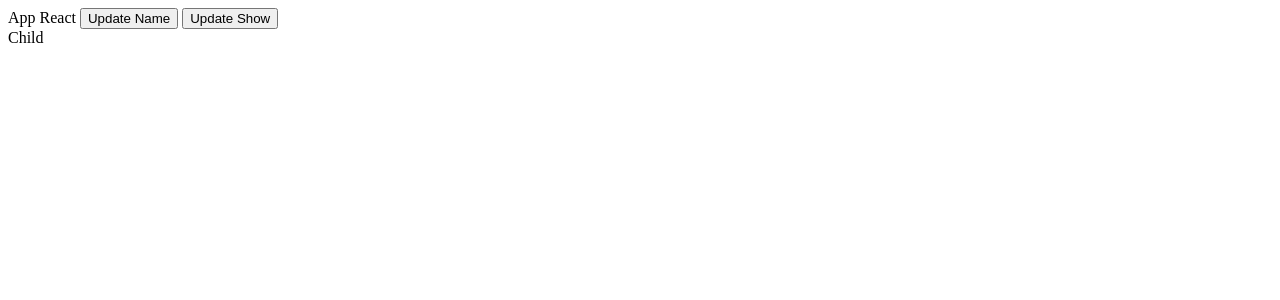
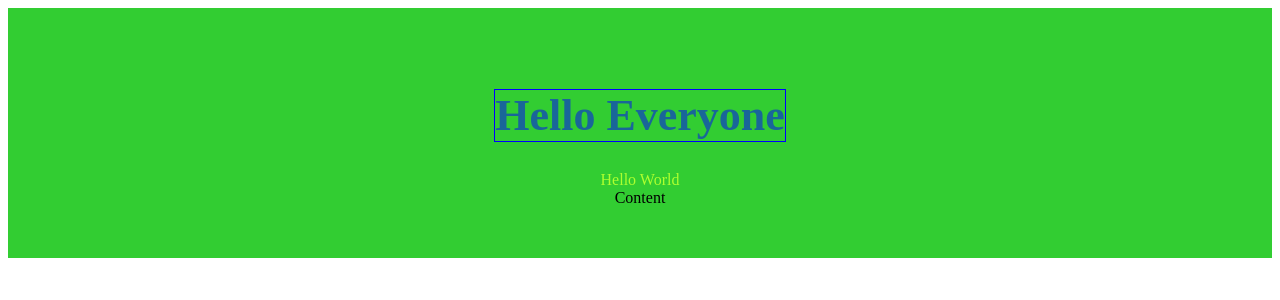
Before and after one commit to kalisubbaiya/react-js, a React (Create React App) app in the folder react-app/my-project/: page /content in a window 1280 px wide. Shown: the top 300 px of the page. Built offline with nearby package versions, Linux system fonts and the light colour scheme.

Commit message:
React workout

```diff
--- a/react-app/my-project/package.json
+++ b/react-app/my-project/package.json
@@ -8,7 +8,9 @@
     "@testing-library/user-event": "^13.5.0",
     "react": "^18.2.0",
     "react-dom": "^18.2.0",
+    "react-router-dom": "^6.8.1",
     "react-scripts": "5.0.1",
+    "sass": "^1.58.3",
     "web-vitals": "^2.1.4"
   },
   "scripts": {
--- a/react-app/my-project/src/Content/Content.js
+++ b/react-app/my-project/src/Content/Content.js
@@ -2,10 +2,14 @@
 
 import React from 'react';
 import "./Content.css";
+import "../Sass.scss"
 
 const Content = () => {
   return (
-    <div className='cont'>Content</div>
+    <div className='cont'>Content
+      <div className='heading'>Hello World</div>
+      <h1>Hello Everyone</h1>
+    </div>
   )
 }
 
--- a/react-app/my-project/src/Header/Header.css
+++ b/react-app/my-project/src/Header/Header.css
@@ -8,3 +8,12 @@
 .head img{
     width: 80px;
 }
+a{
+    text-decoration: none;
+    color: #fff;
+    display: inline-block;
+    margin: 0 20px 0;
+    background-color: skyblue;
+    padding: 12px;
+    border-radius: 5px;
+}
--- a/react-app/my-project/src/Header/Header.js
+++ b/react-app/my-project/src/Header/Header.js
@@ -18,3 +18,24 @@
 // }
 
 // export default Header
+
+import React from 'react'
+import { Link, useNavigate } from 'react-router-dom'
+import "./Header.css"
+
+const Header = () => {
+    const navigate = useNavigate();
+    const gotoHome = () =>{
+        navigate("/banner");
+    }
+  return (
+    <div className='head'>Header
+        <Link to="/banner">Go to Banner</Link>
+        <Link to="/content">Go to Content</Link>
+        <Link to="/footer">Go to Footer</Link>
+        <button onClick={() => gotoHome()}>Navigate to Banner</button>
+    </div>
+  )
+}
+
+export default Header
--- /dev/null
+++ b/react-app/my-project/src/Routing.js
@@ -0,0 +1,24 @@
+import React from 'react'
+import { BrowserRouter, Routes, Route, Navigate } from 'react-router-dom'
+
+import Header from "./Header/Header";
+import Banner from "./Banner/Banner";
+import Content from "./Content/Content";
+import Footer from "./Footer/Footer"
+
+const Routing = () => {
+  return (
+  <BrowserRouter>
+    <Routes>
+        <Route path="/" element={<Header></Header>}></Route>
+        <Route path="/banner" element={<Banner />}></Route>
+        <Route path="/content" element={<Content />}></Route>
+        <Route path="/footer" element={<Footer />}></Route>
+        {/* <Route path="*" element={<h1>Page not found!!</h1>}></Route> */}
+        <Route path="*" element={<Navigate to={"/banner"}/>}></Route>
+    </Routes>
+  </BrowserRouter>
+  )
+}
+
+export default Routing
--- /dev/null
+++ b/react-app/my-project/src/Sass.scss
@@ -0,0 +1,16 @@
+@import "./Variable.scss";
+
+.cont{
+    display: flex;
+    justify-content: center;
+    align-items: center;
+    flex-direction: column-reverse;
+    .heading{           // nested css ---> First preference
+        color: greenyellow;
+    }
+}
+
+h1{
+    color: rgba($blue, 0.5);
+    @include textStyle;
+}
--- /dev/null
+++ b/react-app/my-project/src/Variable.scss
@@ -0,0 +1,7 @@
+$blue: blue;
+
+@mixin textStyle{
+    font-size: 44px;
+    border: 1px solid $blue;
+    font-family: 'Times New Roman', Times, serif;
+}
--- a/react-app/my-project/src/index.js
+++ b/react-app/my-project/src/index.js
@@ -247,8 +247,10 @@ import ReactDOM from 'react-dom/client';
 
 // export default App;
 
-import App from './App';
+// import App from './App';
+
+import Routing from './Routing';
 
 
 const root =ReactDOM.createRoot(document.getElementById("root"));
-root.render(<App />)
+root.render(<Routing />)
```
Also changed, not shown: 1 other file (tests, documents, lock files or other folders).
